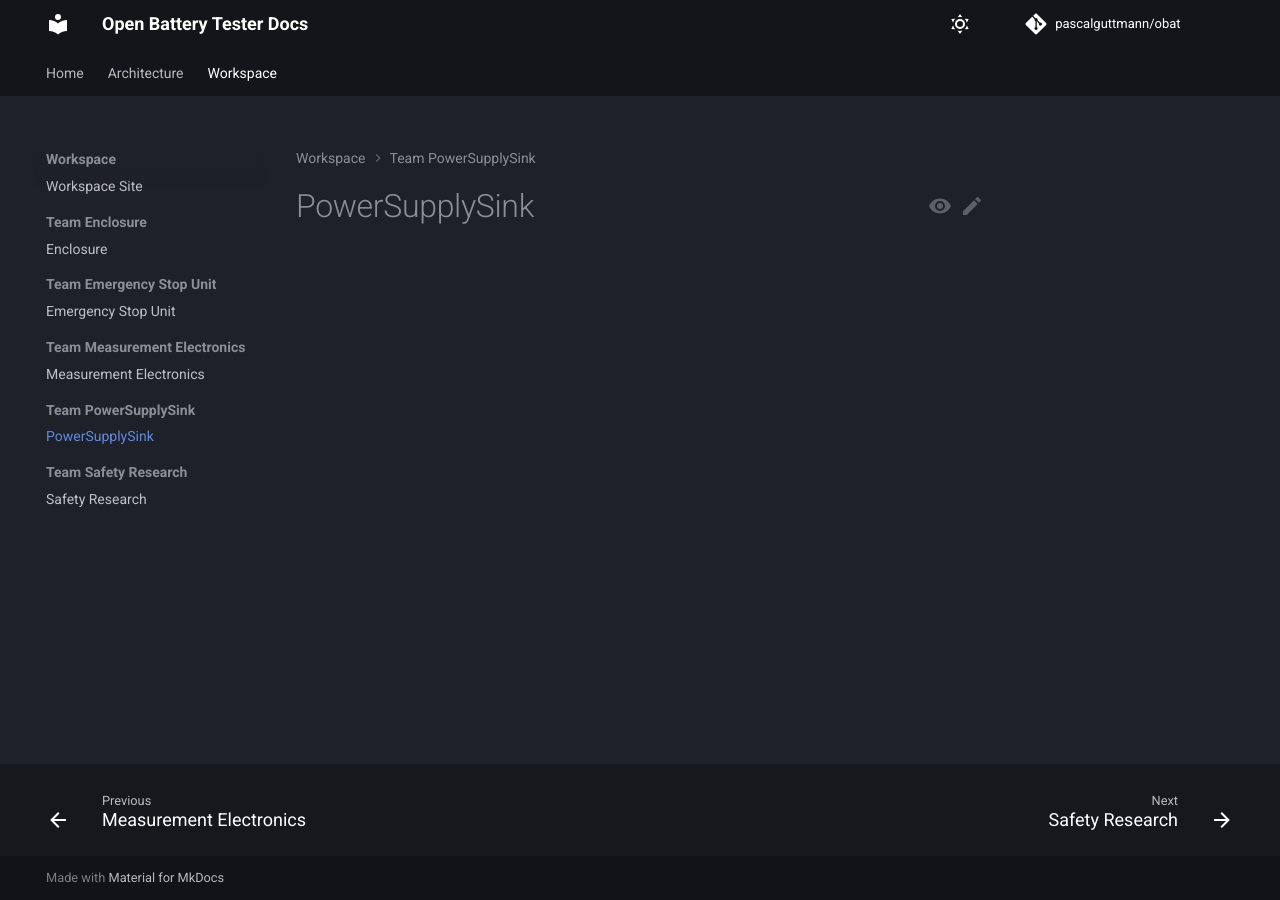
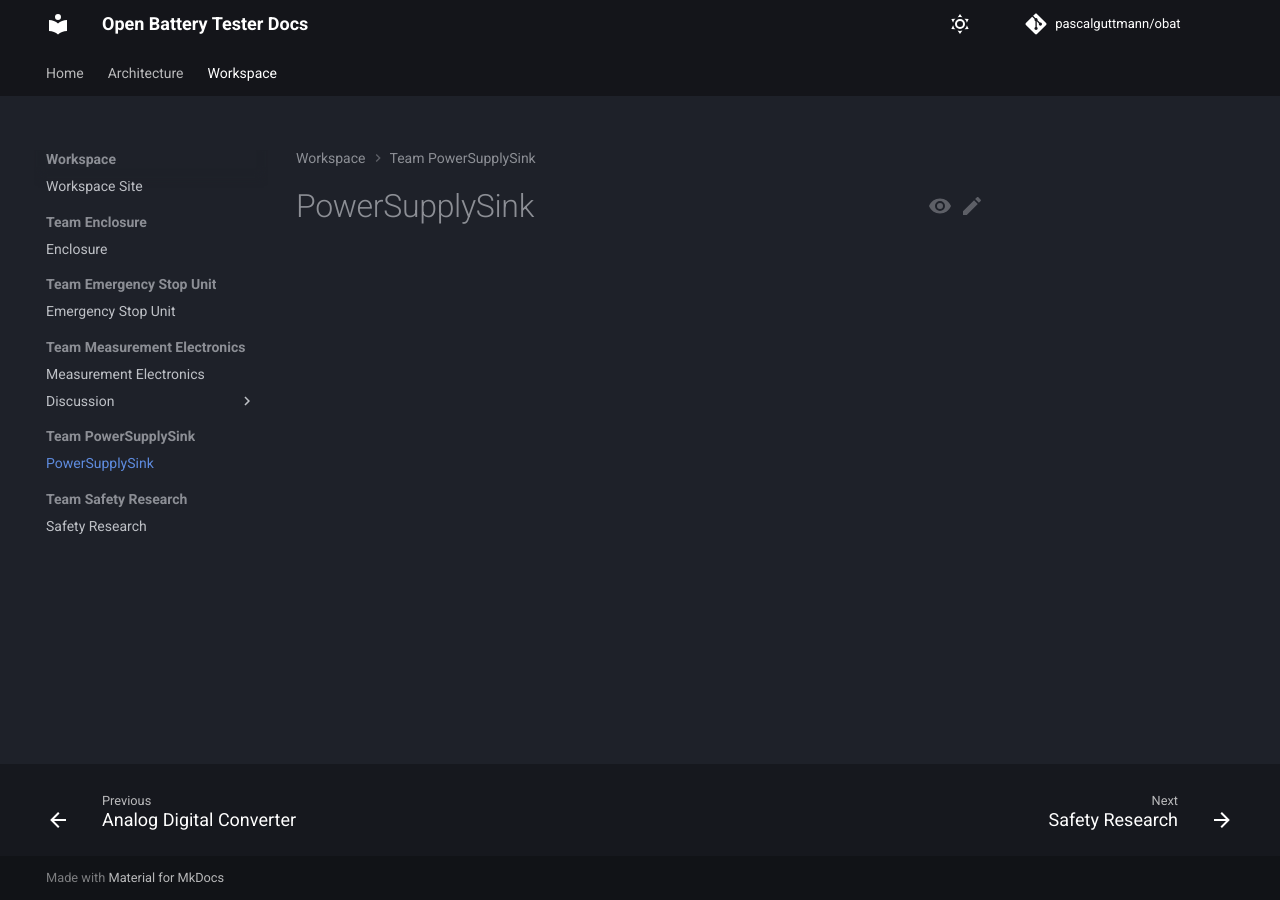
Before and after one commit to pascalguttmann/obat, an MkDocs documentation site: the page built from docs/workspace/pss/index.md, in a window 1280 px wide. Built offline with MkDocs 1.6.1 and Material for MkDocs 9.7.7, drawn with Linux system fonts in a browser that asks for light colours; comment, search, counter and statistics services are not loaded.

Commit message:
add discussion site for adc of measurement electronics

```diff
--- /dev/null
+++ b/docs/workspace/meas/discuss/adc.md
@@ -0,0 +1,8 @@
+Analog Digital Converter
+========================
+
+Performance Specification
+-------------------------
+
+Parts Investigated
+------------------
--- a/mkdocs.yml
+++ b/mkdocs.yml
@@ -21,6 +21,8 @@
       - workspace/esu/index.md
     - Team Measurement Electronics:
       - workspace/meas/index.md
+      - Discussion:
+        - workspace/meas/discuss/adc.md
     - Team PowerSupplySink:
       - workspace/pss/index.md
     - Team Safety Research:
```
